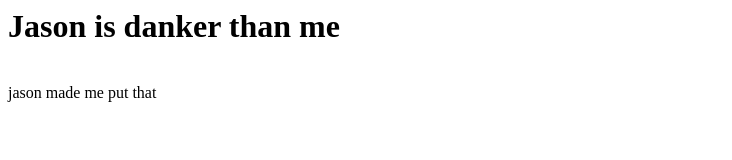
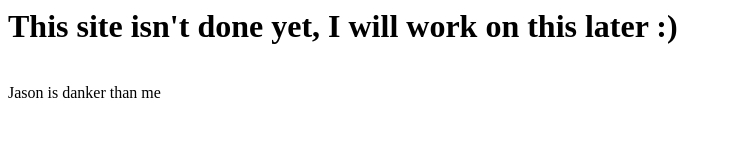
Before and after one commit to mengerspongebob/georgewearsato.ga, a plain HTML site: page index.html in a window 1280 px wide. Shown: the whole page, without its empty margins (0-732 px from the left). Drawn offline with Linux system fonts and the light colour scheme.

Commit message:
Update index.html

```diff
--- a/index.html
+++ b/index.html
@@ -1,5 +1,5 @@
 <html>
-<h1> Jason is danker than me </h1>
+<h1> This site isn't done yet, I will work on this later :) </h1>
 <br>
-jason made me put that
+Jason is danker than me
 </html>
```
